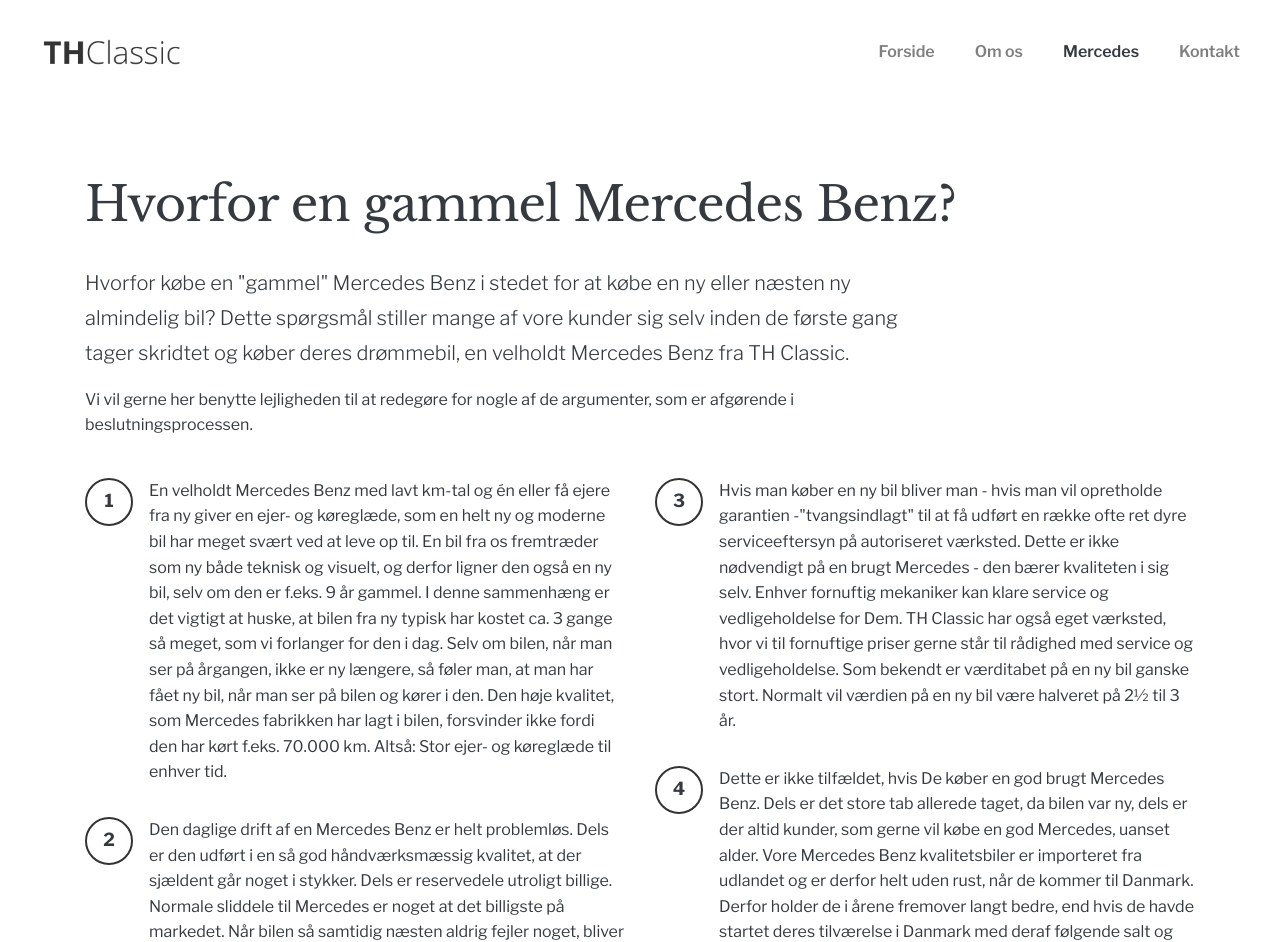
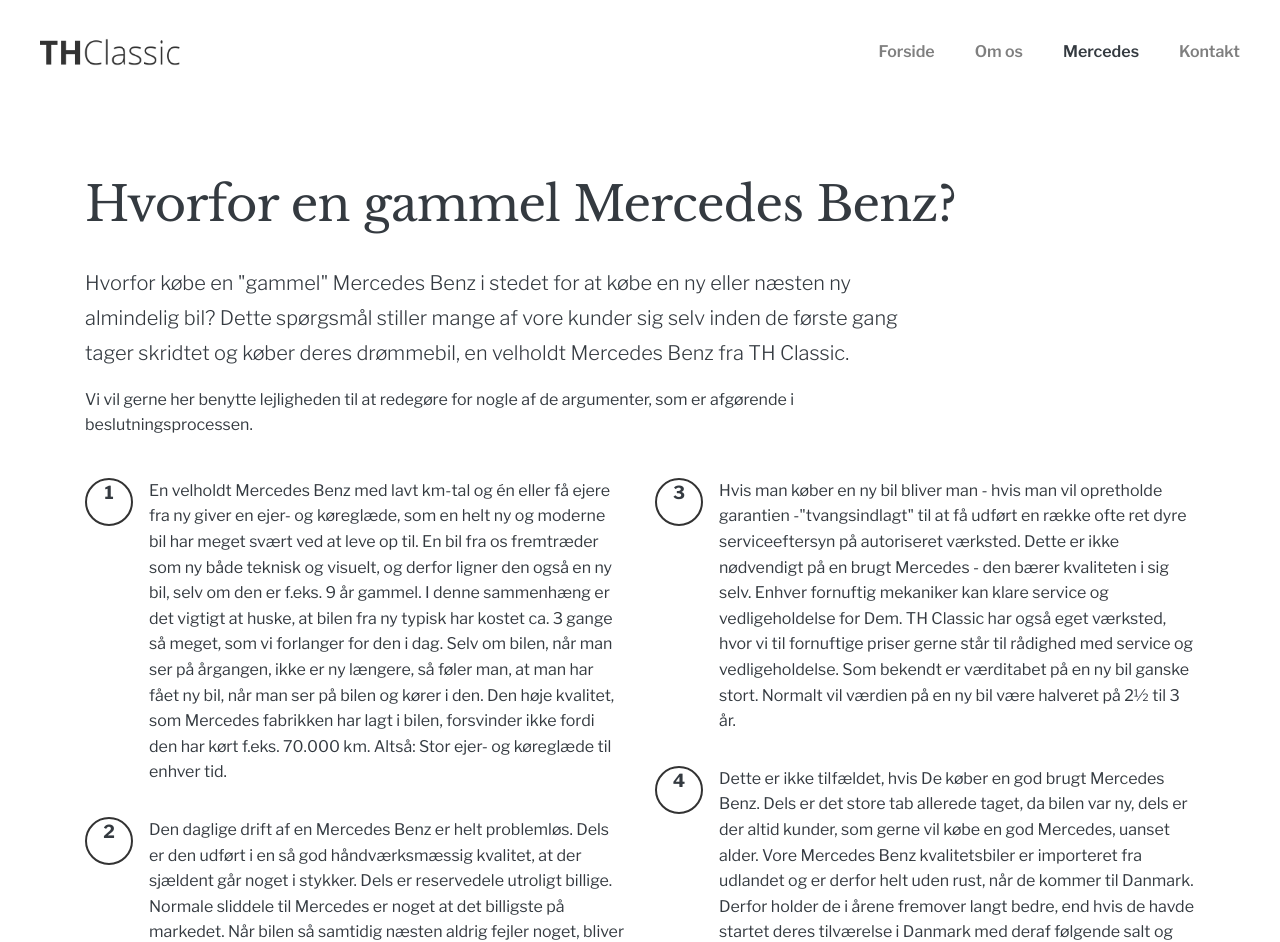
Before and after one commit to aakjaer/thclassic, a Jekyll site: the page built from mercedes/index.html, in a window 1280 px wide. Shown: the top 942 px of the page. Built offline with Jekyll 4.4.1, drawn with Linux system fonts in a browser that asks for light colours.

Commit message:
Tweaking

```diff
--- a/_layouts/default.html
+++ b/_layouts/default.html
@@ -53,7 +53,6 @@
     </footer>
 
     <script src="https://code.jquery.com/jquery-3.4.1.slim.min.js" integrity="sha384-J6qa4849blE2+poT4WnyKhv5vZF5SrPo0iEjwBvKU7imGFAV0wwj1yYfoRSJoZ+n" crossorigin="anonymous"></script>
-    <script src="https://cdn.jsdelivr.net/npm/popper.js@1.16.0/dist/umd/popper.min.js" integrity="sha384-Q6E9RHvbIyZFJoft+2mJbHaEWldlvI9IOYy5n3zV9zzTtmI3UksdQRVvoxMfooAo" crossorigin="anonymous"></script>
     <script src="https://stackpath.bootstrapcdn.com/bootstrap/4.4.1/js/bootstrap.min.js" integrity="sha384-wfSDF2E50Y2D1uUdj0O3uMBJnjuUD4Ih7YwaYd1iqfktj0Uod8GCExl3Og8ifwB6" crossorigin="anonymous"></script>
 
     <script>
--- a/assets/scss/base.scss
+++ b/assets/scss/base.scss
@@ -49,6 +49,7 @@
 
 .navbar {
     margin: 0 0 2rem;
+    padding-left: 1.5rem;
     padding-bottom: 0;
 
     @media (min-width: 768px) {
@@ -70,6 +71,9 @@
     }
 
     .navbar-nav {
+        @media (max-width: 767px) {
+            padding-top: 1.5rem;
+        }
 
         .nav-link {
             padding: 0.5rem 0;
@@ -174,13 +178,18 @@
     }
 
     .badge {
-        min-width: 3rem;
-        min-height: 3rem;
+        min-width: 2rem;
+        min-height: 2rem;
         margin-right: 1rem;
+        padding: 0.25rem;
         border-radius: 10rem;
         border: 2px solid #333;
-    }
+        text-align: center;
 
-    p {
+        @media (min-width: 768px) {
+            min-width: 3rem;
+            min-height: 3rem;
+        }
+
     }
 }
```
Also changed, not shown: assets/img/logo.png.
